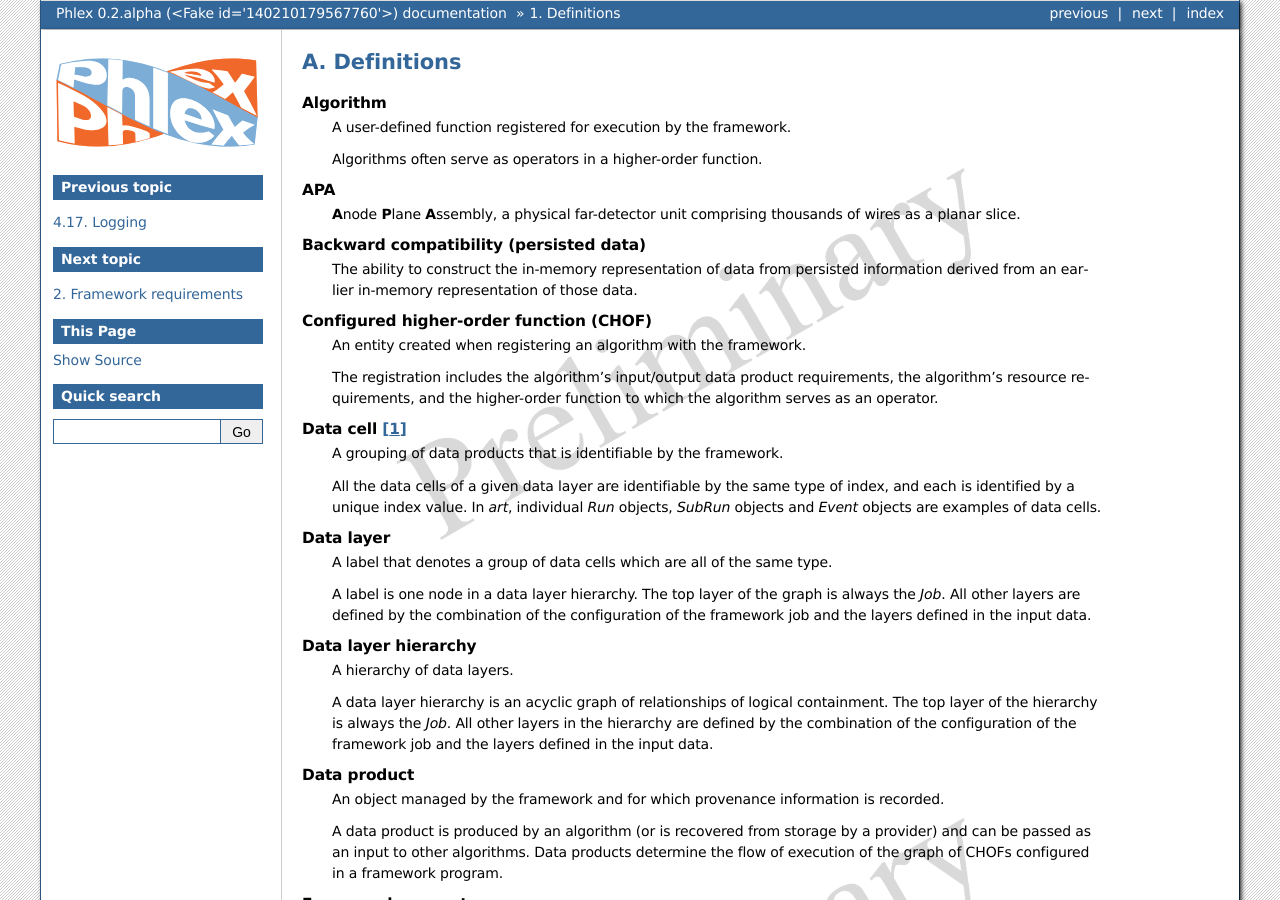
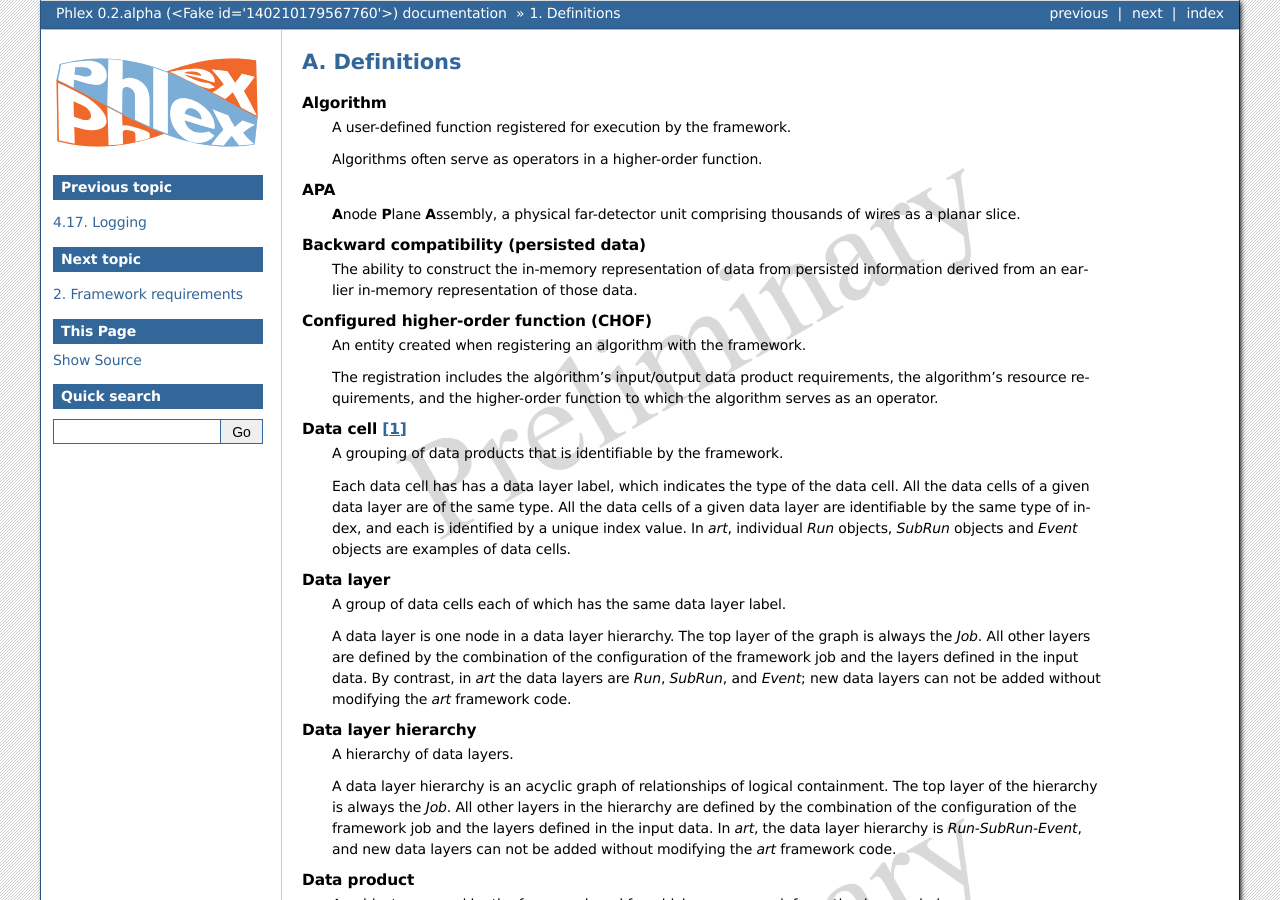
Before and after one commit to Framework-R-D/phlex-design, a Sphinx documentation site: the page built from doc/appendices/definitions.rst, in a window 1280 px wide and 900 px high. Built offline with Sphinx 7.4.7, drawn with Linux system fonts in a browser that asks for light colours.

Commit message:
Updates to definitions from group meeting

```diff
--- a/doc/appendices/definitions.rst
+++ b/doc/appendices/definitions.rst
@@ -21,11 +21,12 @@
         The registration includes the algorithm's input/output data product requirements, the algorithm's resource requirements, and the higher-order function to which the algorithm serves as an operator.
 
     Data layer
-        A label that denotes a group of data cells which are all of the same type.
+        A group of data cells each of which has the same data layer label.
 
-        A label is one node in a data layer hierarchy.
+        A data layer is one node in a data layer hierarchy.
         The top layer of the graph is always the *Job*.
         All other layers are defined by the combination of the configuration of the framework job and the layers defined in the input data.
+        By contrast, in *art* the data layers are *Run*, *SubRun*, and *Event*; new data layers can not be added without modifying the *art* framework code.
 
     Data layer hierarchy
         A hierarchy of data layers.
@@ -33,6 +34,7 @@
         A data layer hierarchy is an acyclic graph of relationships of logical containment.
         The top layer of the hierarchy is always the *Job*.
         All other layers in the hierarchy are defined by the combination of the configuration of the framework job and the layers defined in the input data.
+        In *art*, the data layer hierarchy is *Run*-*SubRun*-*Event*, and new data layers can not be added without modifying the *art* framework code.
 
     Data product
         An object managed by the framework and for which provenance information is recorded.
@@ -43,6 +45,8 @@
     Data cell [#data-set]_
         A grouping of data products that is identifiable by the framework.
 
+        Each data cell has has a data layer label, which indicates the type of the data cell.
+        All the data cells of a given data layer are of the same type.
         All the data cells of a given data layer are identifiable by the same type of index, and each is identified by a unique index value.
         In *art*, individual *Run* objects, *SubRun* objects and *Event* objects are examples of data cells.
 
```
